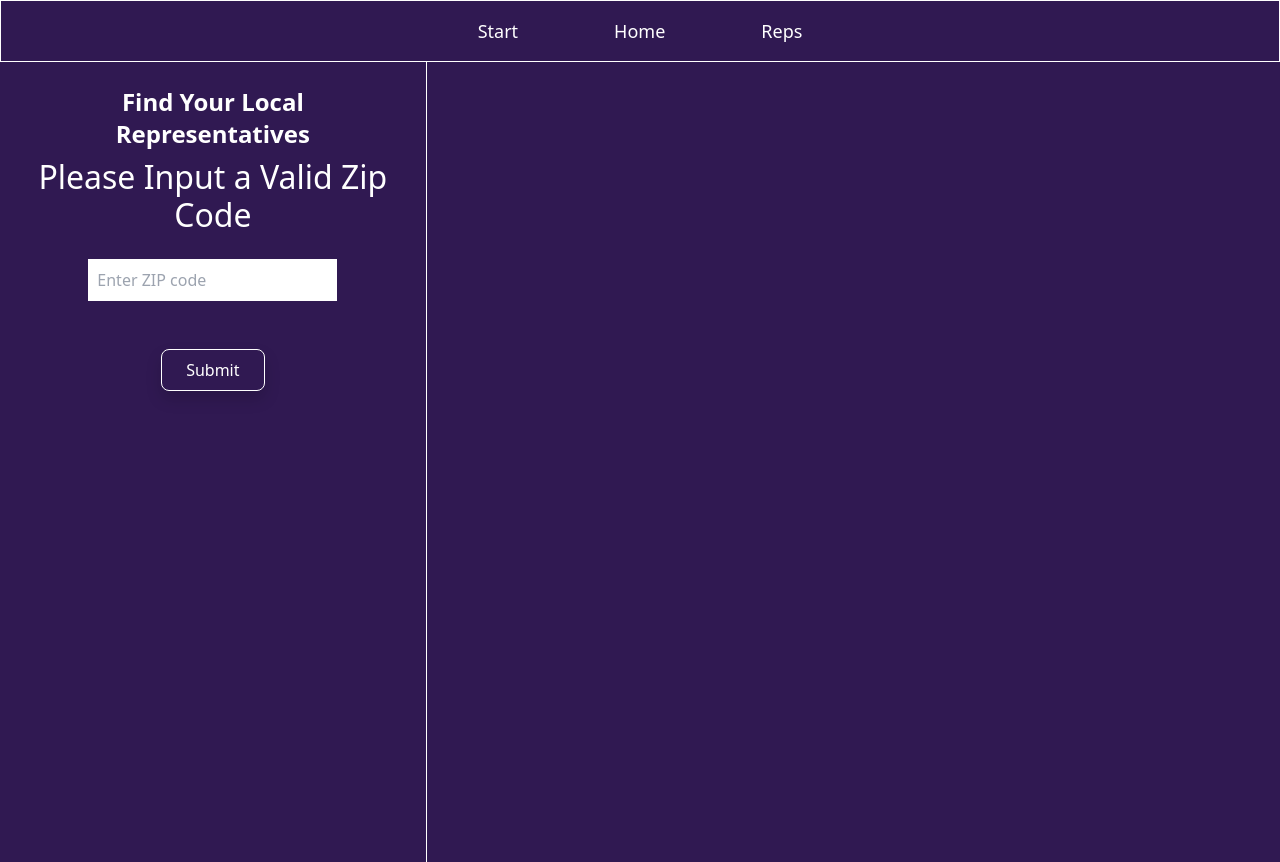
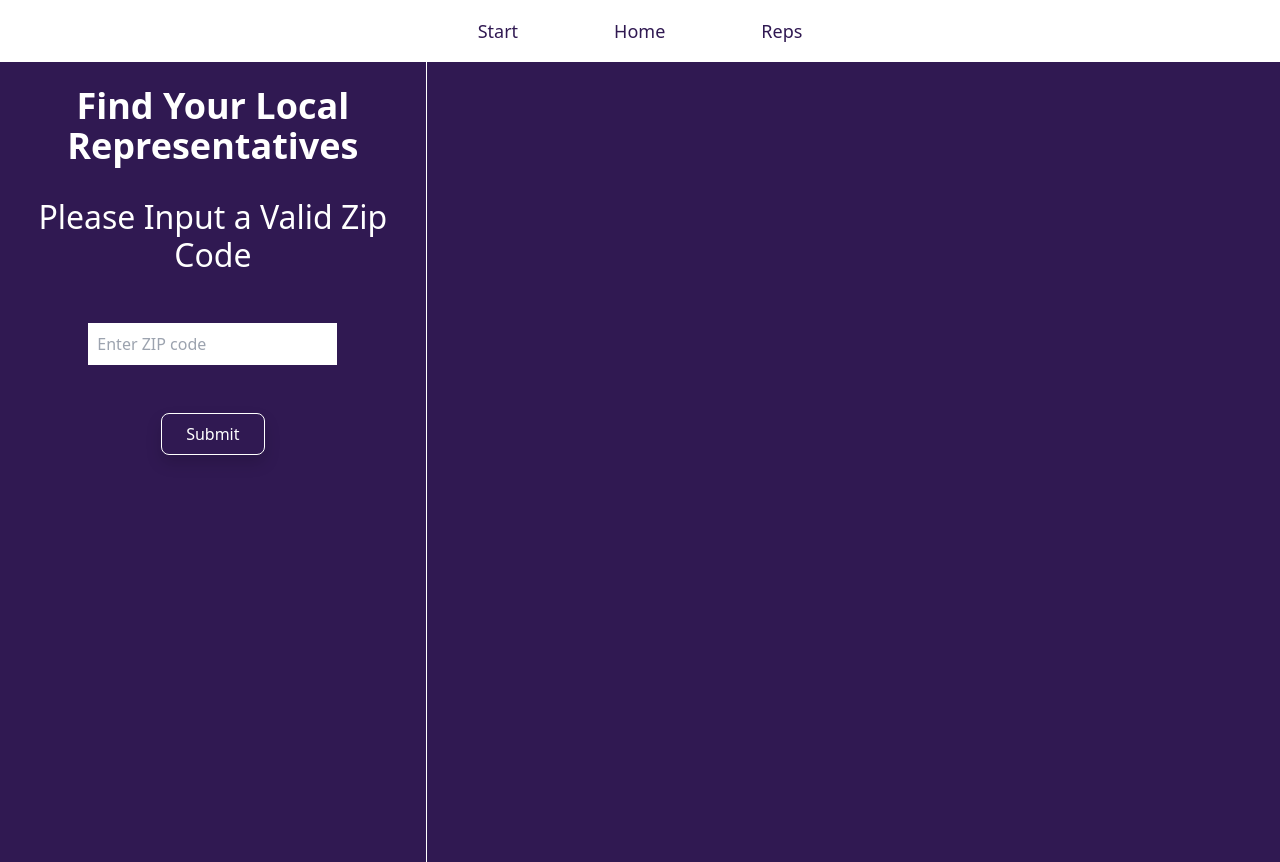
Before and after one commit to djpullino/CivicsClues, a React (Create React App) app in the folder frontend/: page /findlocalreps in a window 1280 px wide. Built offline with nearby package versions, Linux system fonts and the light colour scheme.

Commit message:
improved styling + debug in user login

```diff
--- a/frontend/src/components/navbar.js
+++ b/frontend/src/components/navbar.js
@@ -20,12 +20,12 @@ export default function Navbar() {
   // we have an issue with getUserInfo() returning null after a few minutes
   // it seems.
   return (
-    <ReactNavbar className="border border-white bg-[#301952]">
+    <ReactNavbar className="border border-white bg-white">
     <Container>
-      <Nav className=" text-lg justify-center flex-grow space-x-20">
-        <Nav.Link className="text-white hover:bg-[#5B3B8C]" href="/">Start</Nav.Link>
-        <Nav.Link className="text-white hover:bg-[#5B3B8C]" href="/home">Home</Nav.Link>
-        <Nav.Link className="text-white hover:bg-[#5B3B8C]" href="/findlocalreps">Reps</Nav.Link>
+      <Nav className=" text-lg text-[#301952] justify-center flex-grow space-x-20">
+        <Nav.Link className="!text-[#301952] hover:bg-[#EDEADE]" href="/">Start</Nav.Link>
+        <Nav.Link className="!text-[#301952] hover:bg-[#EDEADE]" href="/home">Home</Nav.Link>
+        <Nav.Link className="!text-[#301952] hover:bg-[#EDEADE]" href="/findlocalreps">Reps</Nav.Link>
       </Nav>
     </Container>
   </ReactNavbar>
--- a/frontend/src/components/pages/findlocalreps.js
+++ b/frontend/src/components/pages/findlocalreps.js
@@ -61,9 +61,11 @@ const FindLocalReps = () => {
     <div className="flex h-screen bg-[#301952] text-white">
       <div className="w-1/3 p-6 border-r border-white"> {/* Left Column */}
         <header className="text-center mb-4">
-          <h1 className="text-2xl font-bold">Find Your Local Representatives</h1>
+          <h1 className="text-4xl font-bold">Find Your Local Representatives</h1>
+          <br></br>
           <h2>Please Input a Valid Zip Code</h2>
         </header>
+        <br></br>
         <form onSubmit={handleSubmit} className="text-center">
           <input
             type="text"
@@ -89,12 +91,12 @@ const FindLocalReps = () => {
       <div className="flex-grow p-6 overflow-y-auto"> {/* Right Column for API Output */}
         <div className="representatives-list">
           {representatives.length > 0 && representatives.map((rep, index) => (
-            <div key={index} className="mb-4 p-4 border border-white rounded">
-              <h2 className="text-lg font-bold">{rep.name}</h2>
-              <p>{rep.officeTitles}</p> {/* Display office titles */}
-              <p>{rep.party}</p>
-              {rep.phones && <p>Phone: {rep.phones[0]}</p>}
-              {rep.urls && <p><a href={rep.urls[0]} className="text-white ">Website</a></p>}
+            <div key={index} className="mb-4 p-4 border border-white bg-white text-[#301952] rounded">
+              <h2 className="text-3xl font-bold">{rep.name}</h2>
+              <p className="text-2xl">{rep.officeTitles}</p> {/* Display office titles */}
+              <p className="text-xl">{rep.party}</p>
+              {rep.phones && <p className="text-xl">Phone: {rep.phones[0]}</p>}
+              {rep.urls && <p><a href={rep.urls[0]} className="text-xl text-[#301952] ">Website</a></p>}
             </div>
           ))}
         </div>
```
Also changed, not shown: 1 other file (tests, documents, lock files or other folders).
